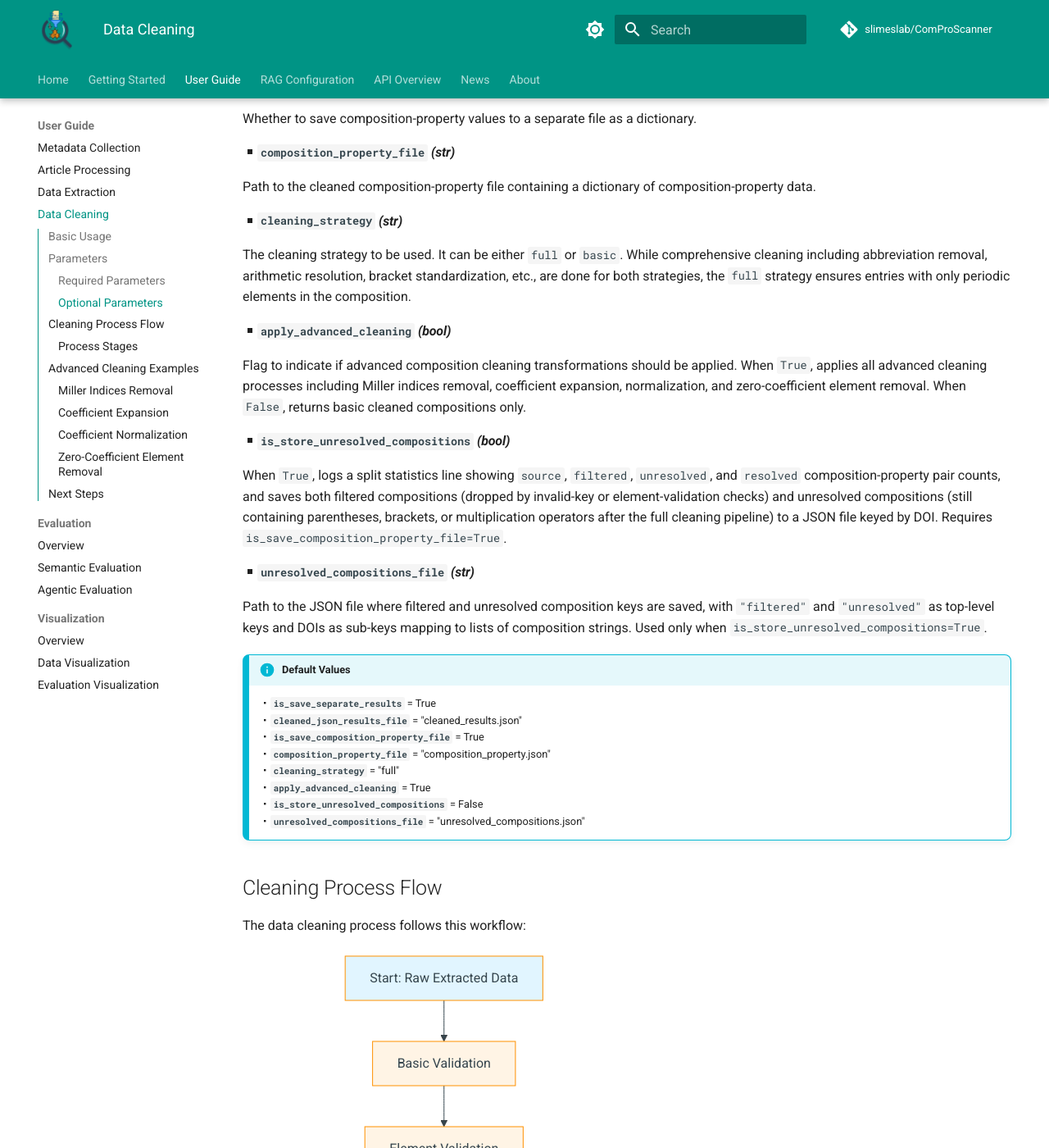
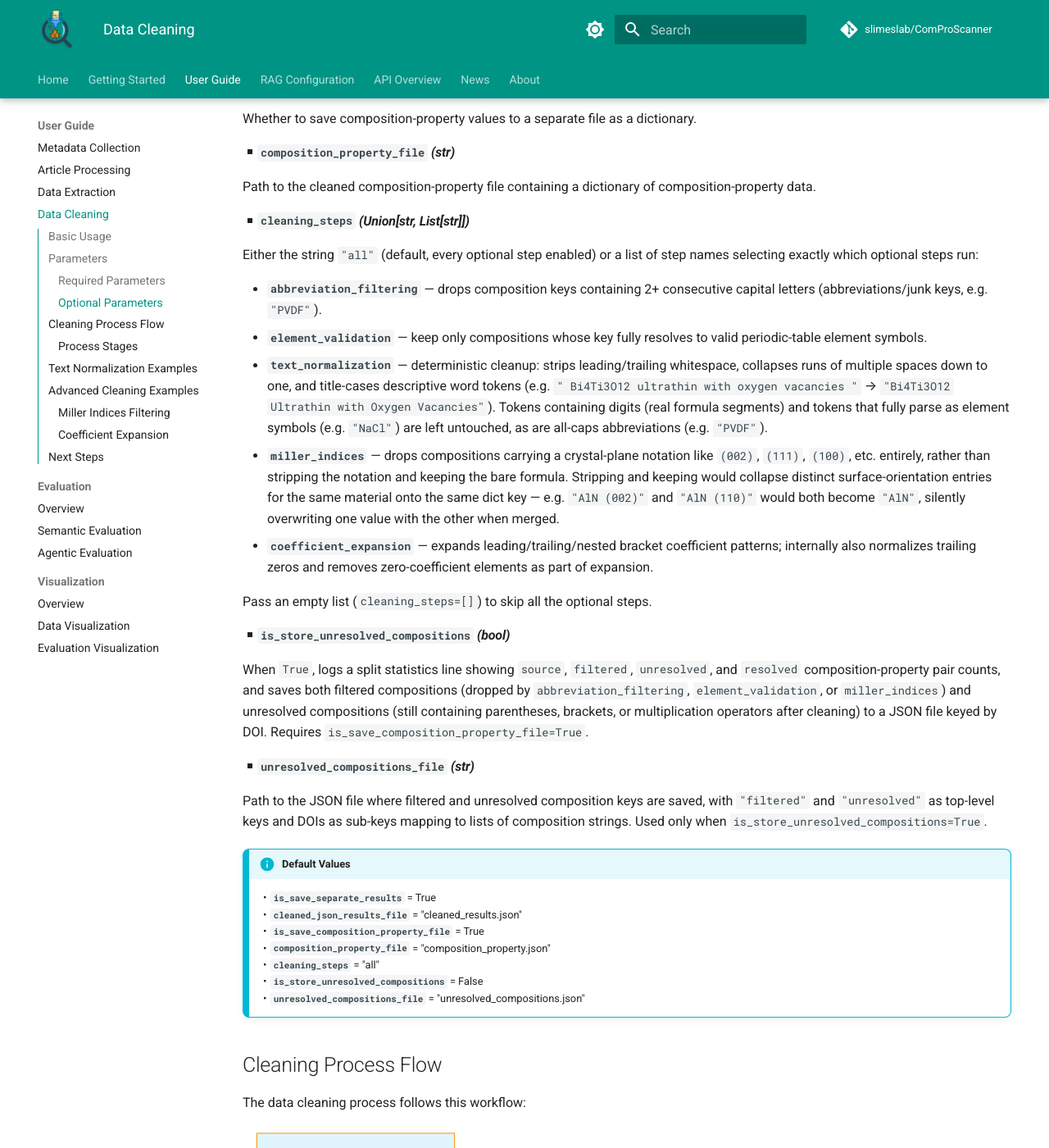
Before and after one commit to slimeslab/ComProScanner, an MkDocs documentation site: the page built from docs/usage/data-cleaning.md, in a window 1280 px wide and 1400 px high, scrolled down 1042 px. Shown: the whole window at 82% size. Built offline with MkDocs 1.6.1 and Material for MkDocs 9.7.7, drawn with Linux system fonts in a browser that asks for light colours; comment, search, counter and statistics services are not loaded; the version menu is left out; some of the changed text lies outside the part shown.

Commit message:
refactor: replace cleaning_strategy/apply_advanced_cleaning with a unified cleaning_steps parameter

````diff
--- a/docs/usage/data-cleaning.md
+++ b/docs/usage/data-cleaning.md
@@ -42,17 +42,21 @@ Whether to save composition-property values to a separate file as a dictionary.
 
 Path to the cleaned composition-property file containing a dictionary of composition-property data.
 
-#### :material-square-medium:`cleaning_strategy` _(str)_
+#### :material-square-medium:`cleaning_steps` _(Union[str, List[str]])_
 
-The cleaning strategy to be used. It can be either `full` or `basic`. While comprehensive cleaning including abbreviation removal, arithmetic resolution, bracket standardization, etc., are done for both strategies, the `full` strategy ensures entries with only periodic elements in the composition.
+Either the string `"all"` (default, every optional step enabled) or a list of step names selecting exactly which optional steps run:
 
-#### :material-square-medium:`apply_advanced_cleaning` _(bool)_
+- **`abbreviation_filtering`** — drops composition keys containing 2+ consecutive capital letters (abbreviations/junk keys, e.g. `"PVDF"`).
+- **`element_validation`** — keep only compositions whose key fully resolves to valid periodic-table element symbols.
+- **`text_normalization`** — deterministic cleanup: strips leading/trailing whitespace, collapses runs of multiple spaces down to one, and title-cases descriptive word tokens (e.g. `"  Bi4Ti3O12  ultrathin with oxygen vacancies  "` → `"Bi4Ti3O12 Ultrathin with Oxygen Vacancies"`). Tokens containing digits (real formula segments) and tokens that fully parse as element symbols (e.g. `"NaCl"`) are left untouched, as are all-caps abbreviations (e.g. `"PVDF"`).
+- **`miller_indices`** — drops compositions carrying a crystal-plane notation like `(002)`, `(111)`, `(100)`, etc. entirely, rather than stripping the notation and keeping the bare formula. Stripping and keeping would collapse distinct surface-orientation entries for the same material onto the same dict key — e.g. `"AlN (002)"` and `"AlN (110)"` would both become `"AlN"`, silently overwriting one value with the other when merged.
+- **`coefficient_expansion`** — expands leading/trailing/nested bracket coefficient patterns; internally also normalizes trailing zeros and removes zero-coefficient elements as part of expansion.
 
-Flag to indicate if advanced composition cleaning transformations should be applied. When `True`, applies all advanced cleaning processes including Miller indices removal, coefficient expansion, normalization, and zero-coefficient element removal. When `False`, returns basic cleaned compositions only.
+Pass an empty list (`cleaning_steps=[]`) to skip all the optional steps.
 
 #### :material-square-medium:`is_store_unresolved_compositions` _(bool)_
 
-When `True`, logs a split statistics line showing `source`, `filtered`, `unresolved`, and `resolved` composition-property pair counts, and saves both filtered compositions (dropped by invalid-key or element-validation checks) and unresolved compositions (still containing parentheses, brackets, or multiplication operators after the full cleaning pipeline) to a JSON file keyed by DOI. Requires `is_save_composition_property_file=True`.
+When `True`, logs a split statistics line showing `source`, `filtered`, `unresolved`, and `resolved` composition-property pair counts, and saves both filtered compositions (dropped by `abbreviation_filtering`, `element_validation`, or `miller_indices`) and unresolved compositions (still containing parentheses, brackets, or multiplication operators after cleaning) to a JSON file keyed by DOI. Requires `is_save_composition_property_file=True`.
 
 #### :material-square-medium:`unresolved_compositions_file` _(str)_
 
@@ -60,7 +64,7 @@ Path to the JSON file where filtered and unresolved composition keys are saved,
 
 !!! info "Default Values"
 
-    :material-square-small:**`is_save_separate_results`** = True<br>:material-square-small:**`cleaned_json_results_file`** = "cleaned_results.json"<br>:material-square-small:**`is_save_composition_property_file`** = True<br>:material-square-small:**`composition_property_file`** = "composition_property.json"<br>:material-square-small:**`cleaning_strategy`** = "full"<br>:material-square-small:**`apply_advanced_cleaning`** = True<br>:material-square-small:**`is_store_unresolved_compositions`** = False<br>:material-square-small:**`unresolved_compositions_file`** = "unresolved_compositions.json"
+    :material-square-small:**`is_save_separate_results`** = True<br>:material-square-small:**`cleaned_json_results_file`** = "cleaned_results.json"<br>:material-square-small:**`is_save_composition_property_file`** = True<br>:material-square-small:**`composition_property_file`** = "composition_property.json"<br>:material-square-small:**`cleaning_steps`** = "all"<br>:material-square-small:**`is_store_unresolved_compositions`** = False<br>:material-square-small:**`unresolved_compositions_file`** = "unresolved_compositions.json"
 
 ## Cleaning Process Flow
 
@@ -68,85 +72,95 @@ The data cleaning process follows this workflow:
 
 ```mermaid
 graph TD
-    A[Start: Raw Extracted Data] --> B[Basic Validation]
-    B --> C[Element Validation]
-    C --> D[Unicode Conversion]
-    D --> E[Arithmetic Resolution]
-    E --> F{apply_advanced_cleaning?}
-
-    F -->|True| G[Advanced Cleaning Pipeline]
-    F -->|False| M[Basic Cleaned Data]
-
-    G --> H[Miller Indices Removal]
-    H --> I[Coefficient Expansion]
-    I --> J[Coefficient Normalization]
-    J --> K[Zero-Coefficient Removal]
-    K --> L[Resolved Composition Data]
-
-    M --> N[End: Cleaned Results]
-    L --> N
+    A[Start: Raw Extracted Data] --> B{abbreviation_filtering?}
+    B -->|selected| B1[Abbreviation Filtering]
+    B -->|skipped| C
+    B1 --> C{element_validation?}
+    C -->|selected| C1[Element Validation]
+    C -->|skipped| D
+    C1 --> D{text_normalization?}
+    D -->|selected| D1[Text Normalization]
+    D -->|skipped| M
+    D1 --> M{miller_indices?}
+    M -->|selected| M1[Drop compositions with Miller indices]
+    M -->|skipped| F
+    M1 --> F[Unicode Conversion - always]
+    F --> G[Arithmetic/Fraction Resolution - always]
+    G --> I{coefficient_expansion?}
+    I -->|selected| I1[Coefficient Expansion - incl. normalization and zero-coefficient removal]
+    I -->|skipped| J
+    I1 --> J[End: Cleaned Results]
 
     style A fill:#e1f5ff
-    style N fill:#e7f5e1
+    style J fill:#e7f5e1
+    style F fill:#fff4e1
     style G fill:#fff4e1
-    style H fill:#ffe1f5
-    style I fill:#ffe1f5
-    style J fill:#ffe1f5
-    style K fill:#ffe1f5
 ```
+
+!!! note "miller_indices drops entries, it does not strip-and-keep"
+
+    `miller_indices` removes the **entire composition entry**, not just the `(002)`-style notation. Stripping the notation and keeping the bare formula would collapse distinct surface-orientation measurements for the same material onto the same dict key — e.g. `"AlN (002)": 3` and `"AlN (110)": 6` would both resolve to `"AlN"`, and merging the results (`_return_in_dict`) would silently overwrite one value with the other. Dropping both entirely avoids that data loss; dropped keys are tracked in `filtered_compositions`, the same as `abbreviation_filtering`/`element_validation` drops.
+
+    This detection must also happen **before** the mandatory arithmetic/bracket resolution: a bare 3-digit parenthetical like `(002)` is indistinguishable from a "coefficient bracket" to that resolver and to `coefficient_expansion`'s own bracket-stripping logic — left unremoved, either would fold its digits straight into the preceding element (e.g. `AlN (002)` → `AlN2`/`AlN 002`). Running the `miller_indices` check first, while the brackets are still in their original shape, avoids this. If `miller_indices` is **not** selected, a bare 3-digit-only bracket is instead left untouched by both of those steps and is dropped later as an unresolved composition, the same as any other leftover bracket — so it is never silently merged into a wrong formula either way.
 
 ### Process Stages
 
-#### 1. Basic Validation
+#### 1. Abbreviation Filtering _(optional — `abbreviation_filtering`)_
 
-Removes invalid keys, abbreviations, and special characters from compositions.
+Drops composition keys containing 2+ consecutive capital letters (abbreviations, junk keys).
 
-#### 2. Element Validation
+#### 2. Element Validation _(optional — `element_validation`)_
 
-Verifies compositions contain only valid periodic elements (for `full` strategy only).
+Verifies compositions contain only valid periodic elements.
 
-#### 3. Unicode Conversion
+#### 3. Text Normalization _(optional — `text_normalization`)_
+
+Strips leading/trailing whitespace, collapses runs of multiple spaces down to one, and title-cases descriptive word tokens, leaving formula segments (tokens with digits, or tokens that fully parse as element symbols) and all-caps abbreviations untouched.
+
+#### 4. Miller Indices Filtering _(optional — `miller_indices`)_
+
+Drops any composition entry carrying a crystal plane notation like `(002)`, `(111)`, `(100)`, etc. entirely (not just the notation). Runs before Unicode/arithmetic resolution — see the note above.
+
+#### 5. Unicode Conversion _(always runs)_
 
 Converts subscript Unicode characters to regular digits for standardization.
 
-#### 4. Arithmetic Resolution
+#### 6. Arithmetic Resolution _(always runs)_
 
 Evaluates mathematical expressions and fractional compositions.
 
-#### 5. Advanced Cleaning Pipeline
+#### 7. Coefficient Expansion _(optional — `coefficient_expansion`)_
 
-When `apply_advanced_cleaning=True`, the following sub-processes are executed sequentially:
-
-##### Miller Indices Removal
-
-Removes crystal plane notations like `(002)`, `(111)`, `(100)`, etc. from chemical formulas.
-
-##### Coefficient Expansion
-
-Expands coefficient patterns in chemical formulas including:
+Expands coefficient patterns in chemical formulas, including:
 
 - **Leading coefficients**: Multiplies all elements inside parentheses by leading coefficient
 - **Trailing coefficients**: Multiplies all elements inside parentheses by trailing coefficient
 - **Parenthetical coefficients**: Expands nested brackets with complex coefficient multiplication
 
-##### Coefficient Normalization
+It also normalizes trailing zeros and removes zero-coefficient elements internally as part of expansion — there are no separate steps for those.
 
-Removes trailing zeros from element coefficients for cleaner representation.
+## Text Normalization Examples
 
-##### Zero-Coefficient Removal
+Normalizes whitespace and title-cases descriptive words; formula segments are untouched:
 
-Removes elements with coefficient values of 0 or 0.0 from formulas.
+| Input Composition | Output Composition |
+| --- | --- |
+| `Bi4Ti3O12 ultrathin with oxygen vacancies` | `Bi4Ti3O12 Ultrathin with Oxygen Vacancies` |
+| `  Bi4Ti3O12   ultrathin  with oxygen vacancies  ` | `Bi4Ti3O12 Ultrathin with Oxygen Vacancies` |
+| `BaTiO3 XRD pattern` | `BaTiO3 XRD Pattern` |
+| `NaCl` | `NaCl` (unchanged — fully parses as elements) |
 
 ## Advanced Cleaning Examples
 
-### Miller Indices Removal
+### Miller Indices Filtering
 
-Removes crystal plane notations from chemical formulas:
+Drops any composition entry carrying a crystal plane notation entirely — it is not stripped down to the bare formula, since that would collapse distinct surface-orientation entries for the same material onto the same key:
 
-| Input Formula | Output Formula |
-| ------------- | -------------- |
-| `AlN (002)`   | `AlN`          |
-| `ZnO (101)`   | `ZnO`          |
+| Input Composition | Result |
+| ------------------ | ------ |
+| `AlN (002)`        | dropped (tracked in `filtered_compositions`) |
+| `ZnO (101)`        | dropped (tracked in `filtered_compositions`) |
+| `BaTiO3`           | kept, unchanged |
 
 ### Coefficient Expansion
 
@@ -173,31 +187,15 @@ Multiplies all elements inside parentheses by the coefficient after the closing
 Handles nested brackets and complex coefficient multiplication:
 
 | Input Formula                 | Output Formula          |
-| ----------------------------- | ----------------------- |
+| ----------------------------- | ------------------------ |
 | `[(K0.5Na0.5)0.96Bi0.04]NbO3` | `K0.48Na0.48Bi0.04NbO3` |
 | `[Ba0.85Ca0.15]0.99TiO3`      | `Ba0.8415Ca0.1485TiO3`  |
 
-### Coefficient Normalization
-
-Removes trailing zeros from element coefficients:
-
-| Input Formula      | Output Formula |
-| ------------------ | -------------- |
-| `Pb0.90La0.10`     | `Pb0.9La0.1`   |
-| `Zr0.200Ti0.800O2` | `Zr0.2Ti0.8O2` |
-
-### Zero-Coefficient Element Removal
-
-Removes elements with zero coefficients:
-
-| Input Formula    | Output Formula |
-| ---------------- | -------------- |
-| `BaTiZr0O3`      | `BaTiO3`       |
-| `K0.5Na0.5Nb0O3` | `K0.5Na0.5O3`  |
+Coefficient expansion also normalizes trailing zeros (`Pb0.90La0.10` → `Pb0.9La0.1`) and removes zero-coefficient elements (`BaTiZr0O3` → `BaTiO3`) internally as part of the same step.
 
 !!! tip "Original vs Resolved Compositions"
 
-    The advanced cleaning process transforms raw extracted compositions into standardized, resolved forms. Both versions can be preserved for traceability in custom implementations using the `DataCleaner` class directly with the `apply_advanced_cleaning` parameter. This allows you to maintain both the original extracted composition (for reference and validation) and the fully resolved composition (for analysis and database storage).
+    The optional cleaning steps transform raw extracted compositions into standardized, resolved forms. Both versions can be preserved for traceability in custom implementations using the `DataCleaner` class directly with the `cleaning_steps` parameter. This allows you to maintain both the original extracted composition (for reference and validation) and the fully resolved composition (for analysis and database storage).
 
 ## Next Steps
 
````
Also changed, not shown: CHANGELOG.md (+9 -0 lines), docs/about/changelog.md (+10 -0 lines), src/comproscanner/__init__.py (+6 -3 lines), 4 other files.
